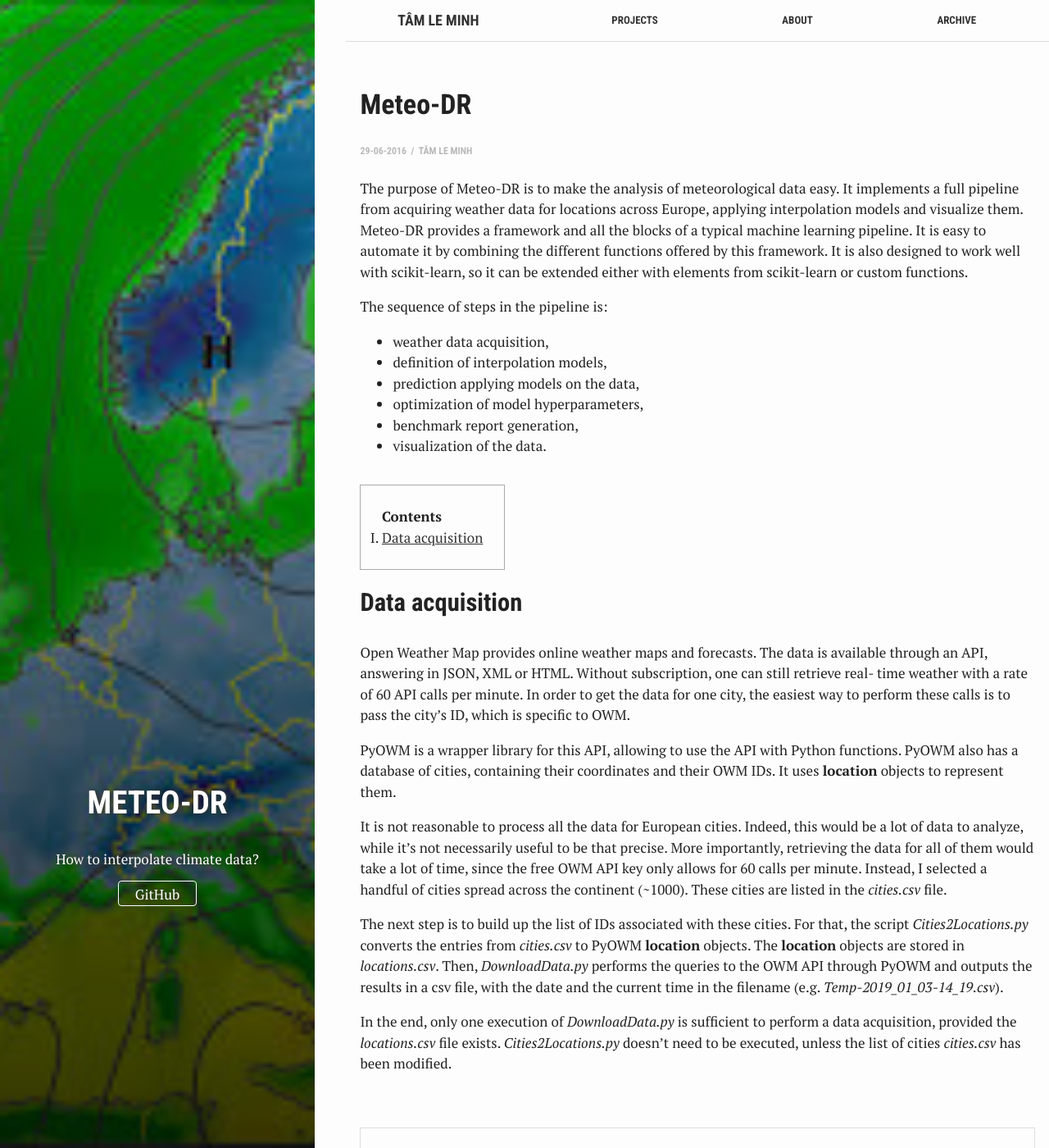
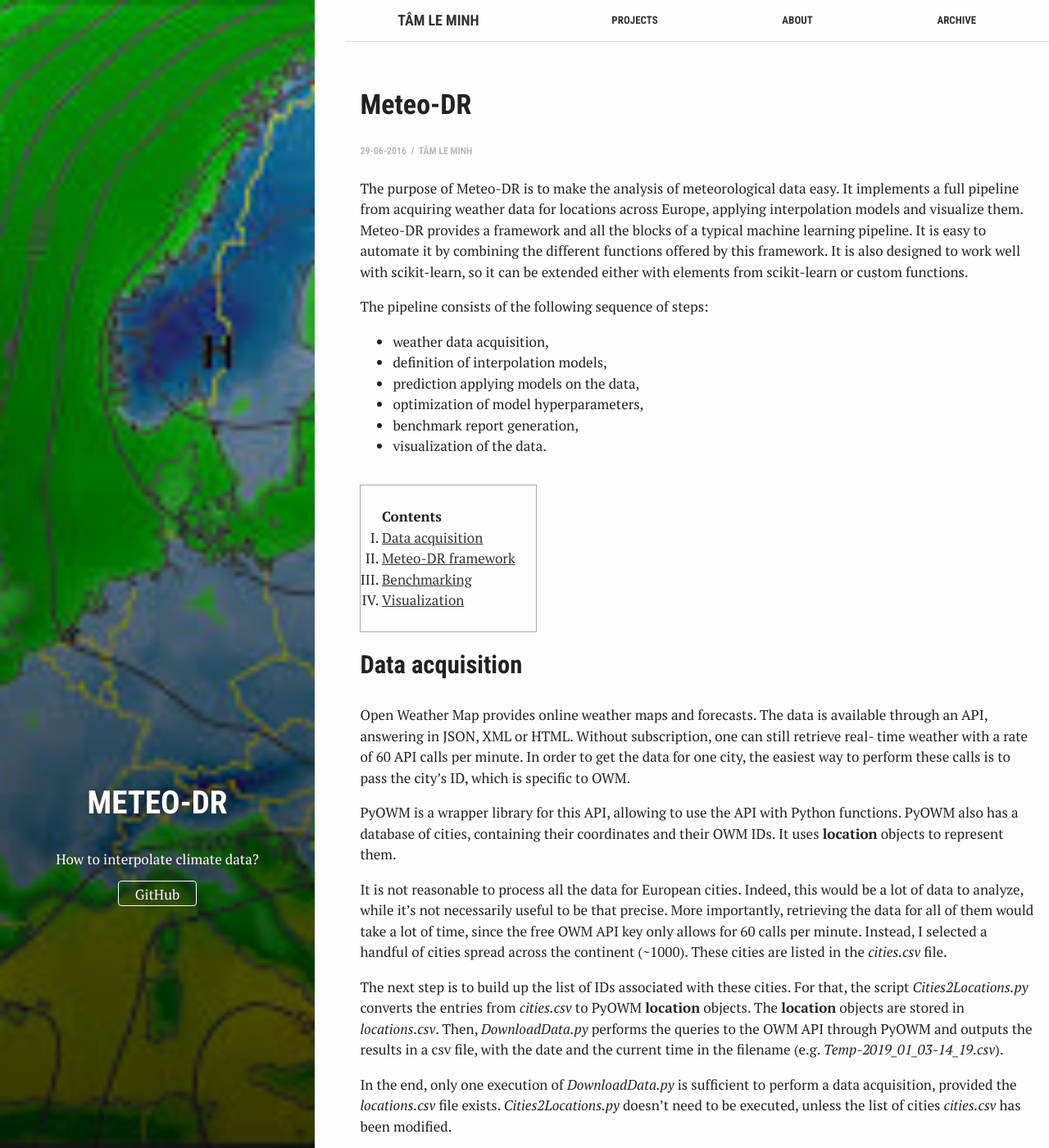
Before and after one commit to tam-leminh/tam-leminh.github.io_old, a Jekyll site: the page built from _posts/2016-07-01-meteo-data-regressor.md, in a window 1280 px wide and 1400 px high. Shown: the whole window at 82% size. Built offline with Jekyll 4.4.1, drawn with Linux system fonts in a browser that asks for light colours; some of the changed text lies outside the part shown.

Commit message:
ADD plan for meteodr

```diff
--- a/_posts/2016-07-01-meteo-data-regressor.md
+++ b/_posts/2016-07-01-meteo-data-regressor.md
@@ -18,7 +18,7 @@ learning pipeline. It is easy to automate it by combining the different function
 framework. It is also designed to work well with scikit-learn, so it can be extended either with
 elements from scikit-learn or custom functions.
 
-The sequence of steps in the pipeline is:
+The pipeline consists of the following sequence of steps:
 - weather data acquisition,
 - definition of interpolation models,
 - prediction applying models on the data,
@@ -56,3 +56,9 @@ time in the filename (e.g. *Temp-2019_01_03-14_19.csv*).
 In the end, only one execution of *DownloadData.py* is sufficient to perform a data acquisition,
 provided the *locations.csv* file exists. *Cities2Locations.py* doesn't need to be executed,
 unless the list of cities *cities.csv* has been modified.
+
+## Meteo-DR framework
+
+## Benchmarking
+
+## Visualization
```
